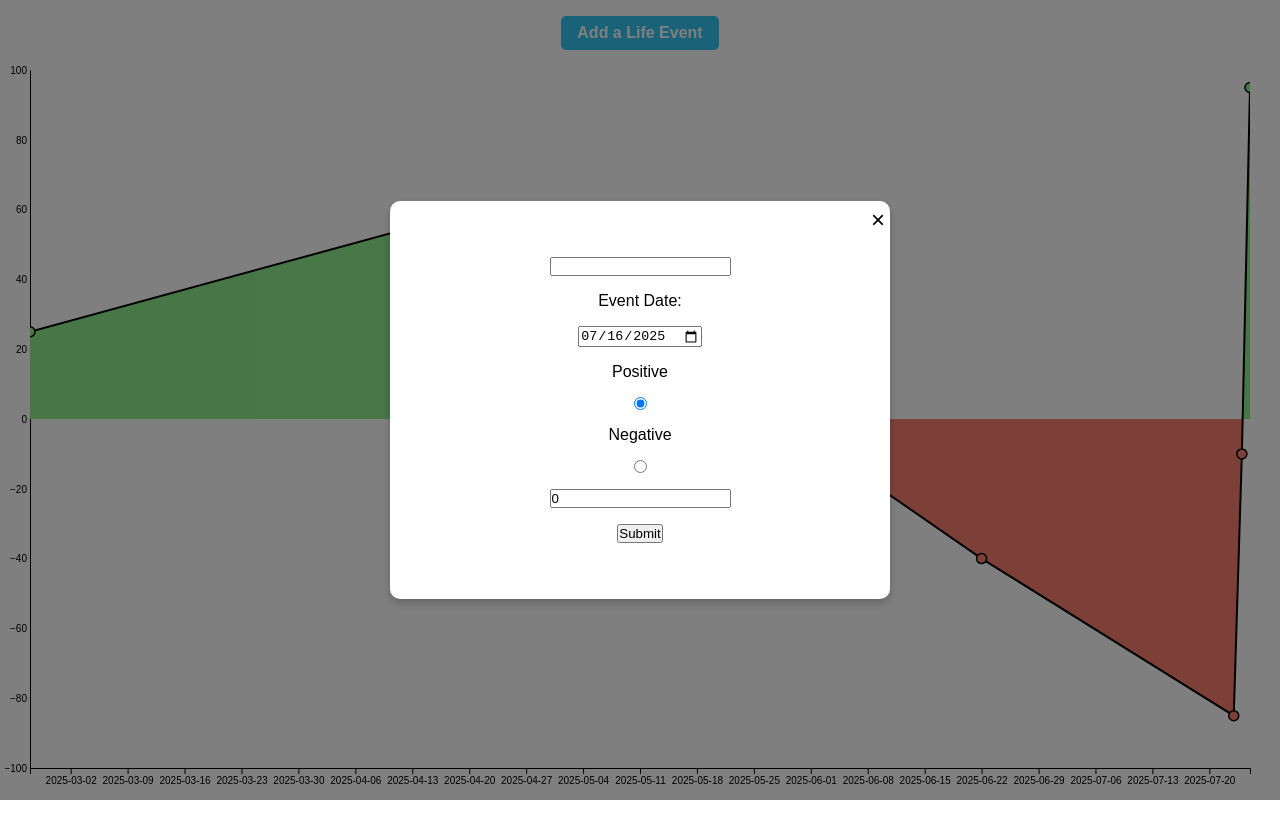
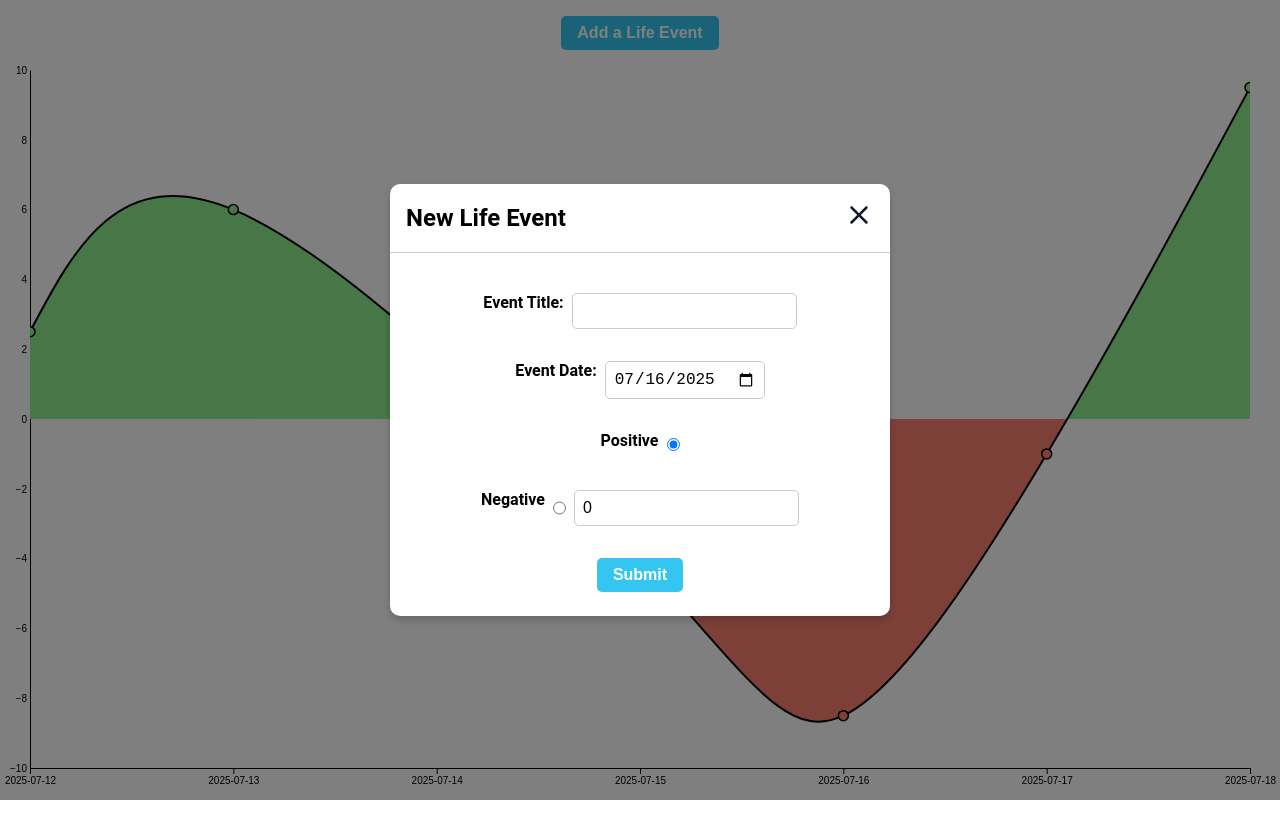
Before and after one commit to Yathaartha/life-in-lines, a React (Vite) app: page /home in a window 1280 px wide. Both pictures are taken after a click on the button "Add a Life Event". Shown: the top 838 px of the page. Built offline with nearby package versions, Linux system fonts and the light colour scheme.

Commit message:
feat: update tooltip UI

```diff
--- /dev/null
+++ b/src/components/lifeline/LifeLine.css.ts
@@ -0,0 +1,37 @@
+import styled from "styled-components";
+
+export const EventModalWrapper = styled.div`
+  display: flex;
+  flex-direction: column;
+  align-items: center;
+  max-width: 400px;
+  border: 1px solid #cccccc;
+  border-radius: 8px;
+  box-shadow: 0 4px 8px rgba(0, 0, 0, 0.1);
+`;
+
+export const EventModalHeader = styled.h2`
+  margin-bottom: 1rem;
+  border-bottom: 1px solid #cccccc;
+  width: 100%;
+  padding: 10px 1rem;
+`;
+
+export const EventContent = styled.p`
+  /* margin-top: 0.5rem; */
+  padding: 10px;
+`;
+
+export const EventTitle = styled.h3`
+  margin: 0;
+`;
+
+export const EventFooter = styled.div`
+  margin-top: 1rem;
+  font-size: 0.9rem;
+  color: #666666;
+  display: flex;
+  justify-content: space-between;
+  align-items: center;
+  font-size: 0.5rem;
+`;
--- a/src/components/lifeline/LifeLine.tsx
+++ b/src/components/lifeline/LifeLine.tsx
@@ -2,13 +2,27 @@ import * as d3 from "d3";
 import React, { useEffect, useMemo, useRef, useState } from "react";
 
 import {
-    autoUpdate, flip, offset, shift, useFloating, useHover, useInteractions
+  autoUpdate,
+  flip,
+  offset,
+  shift,
+  useFloating,
+  useHover,
+  useInteractions,
 } from "@floating-ui/react";
+import {
+  EventContent,
+  EventFooter,
+  EventModalHeader,
+  EventModalWrapper,
+} from "./LifeLine.css";
 
 // --- TYPE DEFINITIONS ---
 interface DataPoint {
   x: Date; // X is now a Date
   y: number;
+  name: string;
+  description?: string;
 }
 
 interface AreaChartProps {
@@ -248,7 +262,7 @@ const AreaChart: React.FC<AreaChartProps> = ({
     () =>
       d3
         .scaleLinear()
-        .domain([-100, 100]) // Fixed domain as requested
+        .domain([-10, 10]) // Fixed domain as requested
         .range([innerHeight, 0]),
     [innerHeight]
   );
@@ -260,7 +274,7 @@ const AreaChart: React.FC<AreaChartProps> = ({
         .line<DataPoint>()
         .x((d) => xScale(d.x))
         .y((d) => yScale(d.y))
-        .curve(d3.curveLinear),
+        .curve(d3.curveNatural),
     [xScale, yScale]
   );
   const areaGenerator = useMemo(
@@ -270,7 +284,7 @@ const AreaChart: React.FC<AreaChartProps> = ({
         .x((d) => xScale(d.x))
         .y0(yScale(0))
         .y1((d) => yScale(d.y))
-        .curve(d3.curveLinear),
+        .curve(d3.curveNatural),
     [xScale, yScale]
   );
 
@@ -410,20 +424,30 @@ const AreaChart: React.FC<AreaChartProps> = ({
       </div>
       {/* Tooltip Element */}
       {tooltip.dataPoint && (
-        <div
+        <EventModalWrapper
           ref={refs.setFloating}
           {...getFloatingProps({})}
           style={{
             ...floatingStyles,
             zIndex: 100,
-            background: "black",
-            color: "white",
-            padding: 10,
+            background: "white",
+            // color: "white",
           }}>
-          <strong>Date:</strong> {tooltip.dataPoint.x.toDateString()}
-          <br />
-          <strong>Value:</strong> {tooltip.dataPoint.y}
-        </div>
+          <EventModalHeader>{tooltip.dataPoint.name}</EventModalHeader>
+          <EventContent>
+            <EventContent>
+              {tooltip.dataPoint.description || "N/A"}
+            </EventContent>
+            <EventFooter>
+              <div>
+                <strong>Date:</strong> {tooltip.dataPoint.x.toDateString()}
+              </div>
+              <div>
+                <strong>Value:</strong> {tooltip.dataPoint.y}
+              </div>
+            </EventFooter>
+          </EventContent>
+        </EventModalWrapper>
       )}
     </>
   );
--- a/src/components/modal/Modal.css.ts
+++ b/src/components/modal/Modal.css.ts
@@ -18,7 +18,6 @@ export const ModalWrapper = styled.div<{
 
 export const ModalContent = styled.div`
   background-color: #ffffff;
-  padding: 2rem;
   border-radius: 10px;
   box-shadow: 0 4px 8px rgba(0, 0, 0, 0.2);
   max-width: 500px;
@@ -27,11 +26,22 @@ export const ModalContent = styled.div`
 `;
 
 export const CloseButton = styled.button`
-  position: absolute;
-  top: 5px;
-  right: 5px;
   background: none;
   border: none;
   font-size: 1.5rem;
   cursor: pointer;
 `;
+
+export const ModalHeader = styled.div`
+  display: flex;
+  justify-content: space-between;
+  align-items: center;
+  margin-bottom: 1rem;
+  border-bottom: 1px solid #ccc;
+  padding: 1rem;
+`;
+
+export const ModalTitle = styled.h2`
+  margin: 0;
+  font-size: 1.5rem;
+`;
--- a/src/components/modal/Modal.tsx
+++ b/src/components/modal/Modal.tsx
@@ -1,17 +1,30 @@
-import { CloseButton, ModalContent, ModalWrapper } from "./Modal.css";
+import {
+  CloseButton,
+  ModalContent,
+  ModalHeader,
+  ModalTitle,
+  ModalWrapper,
+} from "./Modal.css";
+import closeIcon from "../../assets/icons/close-x-icon.svg";
 
 interface ModalProps {
   isOpen: boolean;
   onClose: () => void;
+  title: string;
   children?: React.ReactNode;
 }
 
-export const Modal = ({ isOpen, onClose, children }: ModalProps) => {
+export const Modal = ({ isOpen, onClose, title, children }: ModalProps) => {
   return (
     <ModalWrapper isOpen={isOpen} onClick={onClose}>
       {isOpen && (
         <ModalContent onClick={(e) => e.stopPropagation()}>
-          <CloseButton onClick={onClose}>&times;</CloseButton>
+          <ModalHeader>
+            <ModalTitle>{title}</ModalTitle>
+            <CloseButton onClick={onClose}>
+              <img src={closeIcon} alt="Close" width={"30px"} />
+            </CloseButton>
+          </ModalHeader>
           {children}
         </ModalContent>
       )}
--- a/src/main.css
+++ b/src/main.css
@@ -5,6 +5,6 @@
 }
 
 body {
-  font-family: Arial, Helvetica, sans-serif;
+  font-family: Roboto, sans-serif !important;
   overflow: hidden;
 }
--- a/src/views/home/HomePage.css.ts
+++ b/src/views/home/HomePage.css.ts
@@ -16,6 +16,36 @@ export const FormWrapper = styled.div`
   margin: auto;
   z-index: 2;
   padding: 1.5rem 50px;
+`;
+
+export const InputWrapper = styled.div`
+  display: flex;
+  flex-direction: row;
+  margin-bottom: 1rem;
+  gap: 0.5rem;
+`;
+
+export const InputLabel = styled.label`
+  font-weight: bold;
+  margin-bottom: 0.5rem;
+`;
+
+export const FormInput = styled.input`
+  padding: 0.5rem;
+  border-radius: 5px;
+  border: 1px solid #cccccc;
+  font-size: 1rem;
+`;
+
+export const SubmitButton = styled.button`
+  background-color: #34c5f1ff;
+  color: white;
+  padding: 0.5rem 1rem;
+  border: none;
+  border-radius: 5px;
+  cursor: pointer;
+  font-size: 1rem;
+  font-weight: 700;
 `;
 
 export const OpenBtnWrapper = styled.div`
--- a/src/views/home/HomePage.tsx
+++ b/src/views/home/HomePage.tsx
@@ -1,8 +1,17 @@
 import { useState } from "react";
-
 import LifeLine from "../../components/lifeline/LifeLine";
 import { Modal } from "../../components/modal/Modal";
-import { Form, FormWrapper, HomePageBackground, OpenBtnWrapper, OpenButton } from "./HomePage.css";
+import {
+  Form,
+  FormInput,
+  FormWrapper,
+  HomePageBackground,
+  InputLabel,
+  InputWrapper,
+  OpenBtnWrapper,
+  OpenButton,
+  SubmitButton,
+} from "./HomePage.css";
 
 export type LifeEvent = {
   // id: string;
@@ -32,17 +41,32 @@ export const HomePage = () => {
 
       <LifeLine
         data={[
-          { x: new Date("2025-02-25"), y: 25 },
-          { x: new Date("2025-04-21"), y: 60 },
-          { x: new Date("2025-06-22"), y: -40 },
-          { x: new Date("2025-07-23"), y: -85 },
-          { x: new Date("2025-07-24"), y: -10 },
-          { x: new Date("2025-07-25"), y: 95 },
+          {
+            x: new Date("2025-07-12"),
+            y: 2.5,
+            name: "Meh",
+            description:
+              "Did nothing in particular. Just spent most of the day on the couch watching Stranger Things. Btw I hated the ending.",
+          },
+          {
+            x: new Date("2025-07-13"),
+            y: 6.0,
+            name: "Great Day",
+            description:
+              "Had a wonderful day at the park with friends. Played some frisbee and had a picnic. Later went out for some Ukrainian food.",
+          },
+          { x: new Date("2025-07-15"), y: -4.0, name: "Bad Day" },
+          { x: new Date("2025-07-16"), y: -8.5, name: "Terrible Day" },
+          { x: new Date("2025-07-17"), y: -1.0, name: "Okay Day" },
+          { x: new Date("2025-07-18"), y: 9.5, name: "Awesome Day" },
         ]}
         width={"100dvw"}
         height={"100%"}
       />
-      <Modal isOpen={isOpen} onClose={() => setIsOpen(false)}>
+      <Modal
+        isOpen={isOpen}
+        onClose={() => setIsOpen(false)}
+        title="New Life Event">
         <FormWrapper>
           <Form
             onSubmit={(e) => {
@@ -59,14 +83,19 @@ export const HomePage = () => {
               setEventValue(0);
               setIsOpen(false);
             }}>
-            <input
+            <InputWrapper>
+              <InputLabel htmlFor="eventTitle">Event Title:</InputLabel>
+              <FormInput
+                id="eventTitle"
                 type="text"
                 value={eventTitle}
                 onChange={(e) => setEventTitle(e.target.value)}
               />
+            </InputWrapper>
 
-            <label htmlFor="eventDate">Event Date:</label>
-            <input
+            <InputWrapper>
+              <InputLabel htmlFor="eventDate">Event Date:</InputLabel>
+              <FormInput
                 type="date"
                 required
                 id="eventDate"
@@ -76,8 +105,11 @@ export const HomePage = () => {
                   setEventDate(date);
                 }}
               />
-            <label htmlFor="positive">Positive</label>
-            <input
+            </InputWrapper>
+
+            <InputWrapper>
+              <InputLabel htmlFor="positive">Positive</InputLabel>
+              <FormInput
                 type="radio"
                 required
                 id="positive"
@@ -85,8 +117,11 @@ export const HomePage = () => {
                 onChange={() => setEventType("positive")}
                 checked={eventType === "positive"}
               />
-            <label htmlFor="negative">Negative</label>
-            <input
+            </InputWrapper>
+
+            <InputWrapper>
+              <InputLabel htmlFor="negative">Negative</InputLabel>
+              <FormInput
                 type="radio"
                 required
                 id="negative"
@@ -94,14 +129,16 @@ export const HomePage = () => {
                 onChange={() => setEventType("negative")}
                 checked={eventType === "negative"}
               />
-            <input
+              <FormInput
                 type="number"
                 required
                 max={100}
                 value={eventValue}
                 onChange={(e) => setEventValue(Number(e.target.value))}
               />
-            <button type="submit">Submit</button>
+            </InputWrapper>
+
+            <SubmitButton type="submit">Submit</SubmitButton>
           </Form>
         </FormWrapper>
       </Modal>
```
Also changed, not shown: src/assets/icons/close-x-icon.svg (added). Lines whose indentation alone changed are shown as unchanged.
